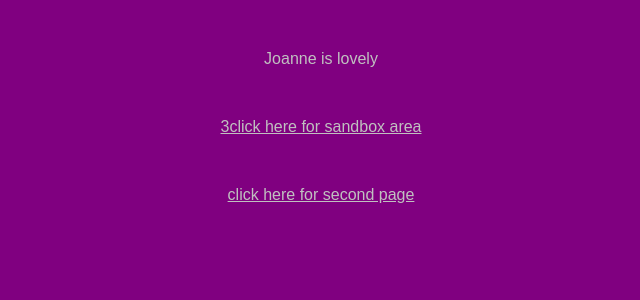
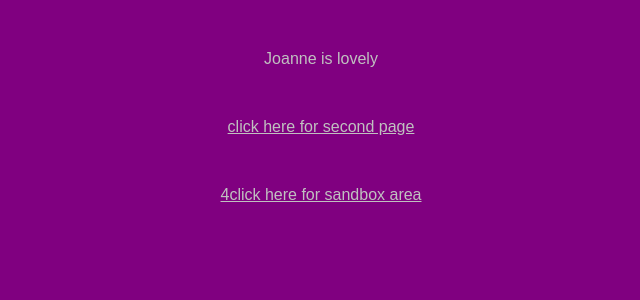
Before and after one commit to mjsutherland/mjsutherland.github.io, a Jekyll site: the page index.html, which Jekyll copies as it is, in a window 1280 px wide. Shown: the top 300 px of the page, without its empty margins (319-959 px from the left). Built offline with Jekyll 4.4.1, drawn with Linux system fonts in a browser that asks for light colours.

Commit message:
Update index.html

```diff
--- a/index.html
+++ b/index.html
@@ -7,7 +7,7 @@
   </head>
   <body>
   <p class="text">Joanne is lovely</p>
-  <a class="text" href="/sandbox">3click here for sandbox area</a>
   <a class="text" href="mjsutherland.github.io/second_page">click here for second page</a>
+  <a class="text" href="mjsutherland.github.io/mjsutherland.github.io/sandbox">4click here for sandbox area</a>
   </body>
 </html>
```
